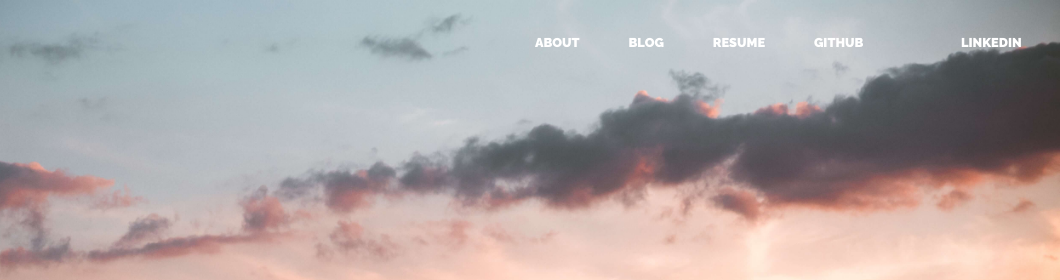
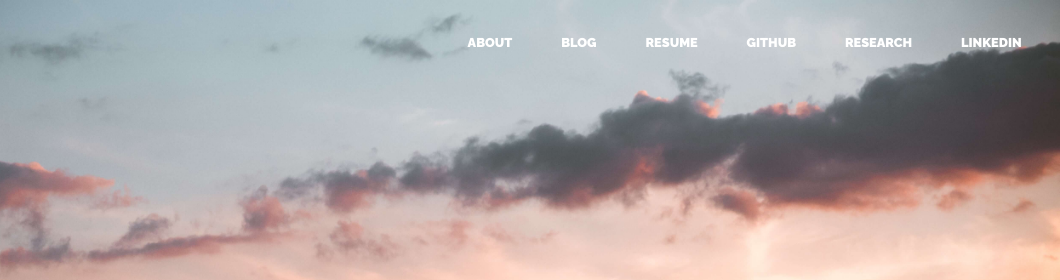
Before and after one commit to jorgenadjar/jorgenadjar.github.io, a plain HTML site: page index.html in a window 1280 px wide. Shown: the top 280 px of the page, 220-1280 px from the left. Drawn offline with nearby package versions, Linux system fonts and the light colour scheme.

Commit message:
Update index.html

```diff
--- a/index.html
+++ b/index.html
@@ -19,7 +19,7 @@
                     <li><a href="https://medium.com/@jorgenadjar">Blog</a></li>
                     <li><a href="links/JorgeNadjarPublicResume.pdf">Resume</a></li>
                     <li><a href="https://github.com/jorgenadjar">GitHub</a></li>
-                    <li><a href="links/RoutingModelFoodLogistics.pdf"></a></li>
+                    <li><a href="links/RoutingModelFoodLogistics.pdf">Research</a></li>
                     <li><a href="https://www.linkedin.com/in/jorge-nadjar/">LinkedIn</a></li>
                 </ul>
             </nav>
```
